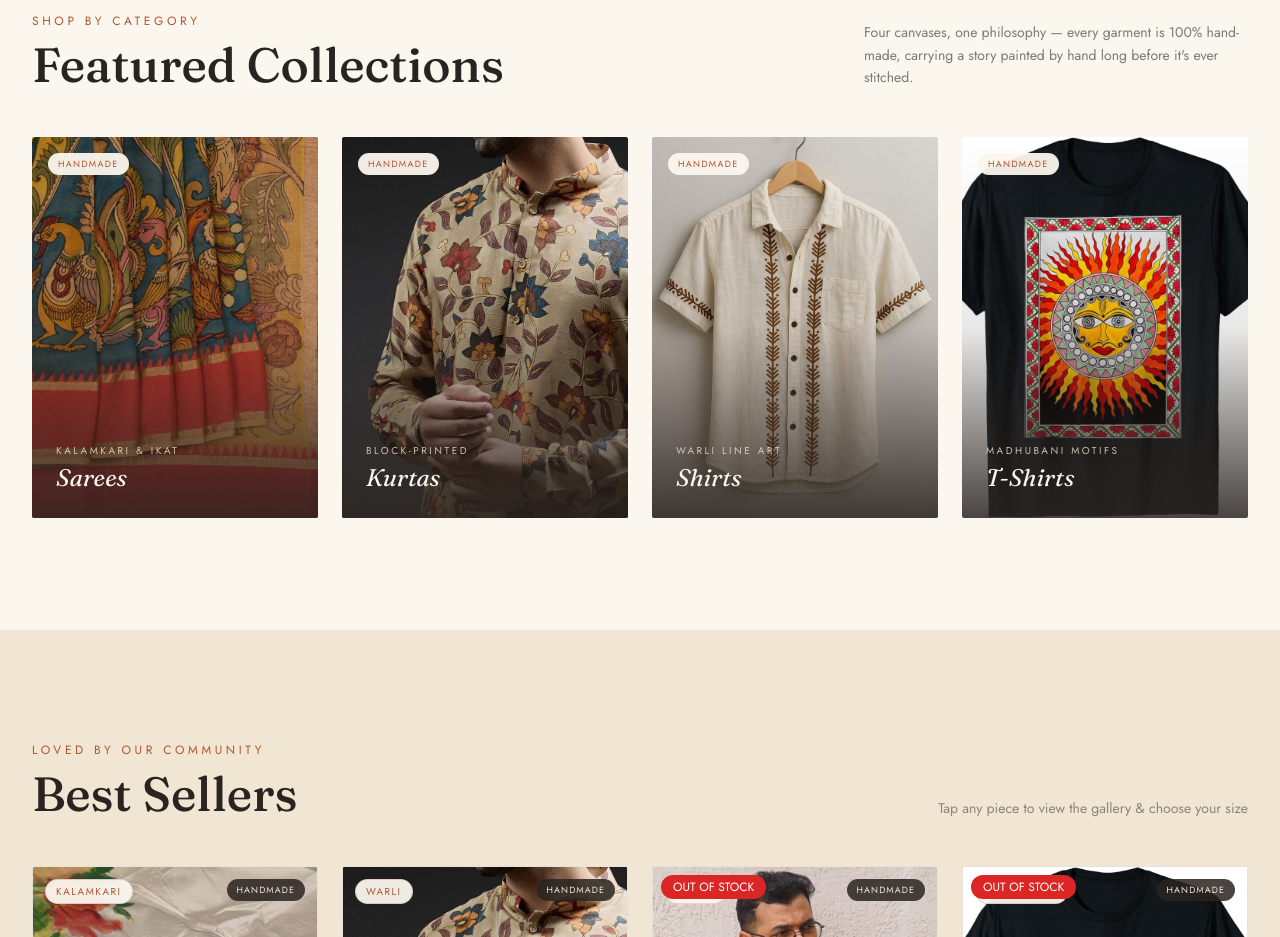
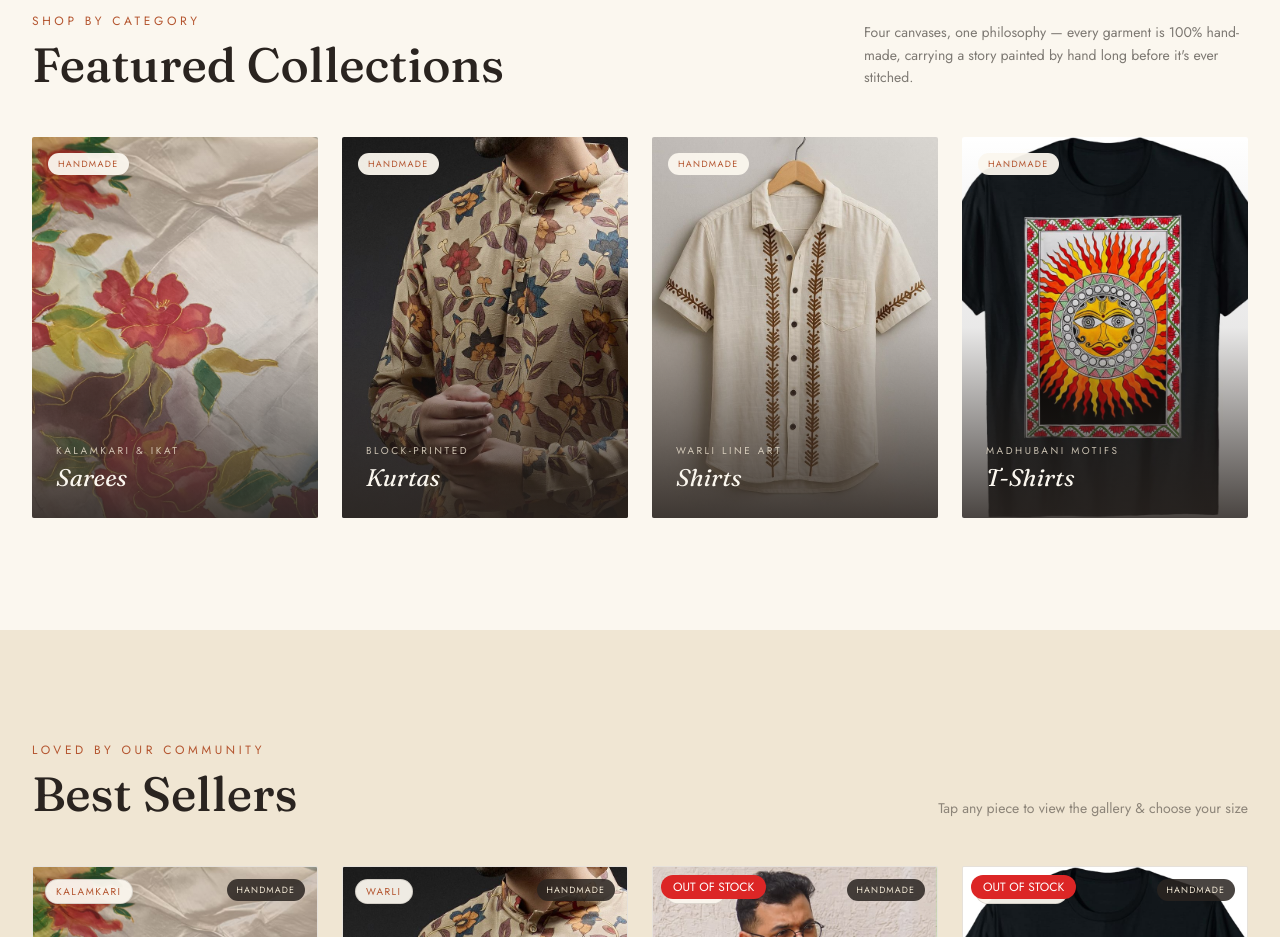
Before and after one commit to artbioom/artbioom123, a plain HTML site: page index.html in a window 1280 px wide. Shown: the part 1300-2237 px from the top of the page. Drawn offline with nearby package versions, Linux system fonts and the light colour scheme.

Commit message:
Update image source in index.html

```diff
--- a/index.html
+++ b/index.html
@@ -237,7 +237,7 @@
 
   <div class="grid grid-cols-2 lg:grid-cols-4 gap-3 sm:gap-6">
     <a href="#bestsellers" class="group relative overflow-hidden rounded-sm aspect-[3/4] fade-up hover-lift">
-     <img src="png3.webp" alt="Kalamkari Peacock Saree" class="w-full h-full object-cover"> alt="Sarees collection" class="absolute inset-0 w-full h-full object-cover transition-transform duration-700 group-hover:scale-110">
+     <img src="png30.jpg" alt="Kalamkari Peacock Saree" class="w-full h-full object-cover"> alt="Sarees collection" class="absolute inset-0 w-full h-full object-cover transition-transform duration-700 group-hover:scale-110">
       <div class="absolute inset-0 bg-gradient-to-t from-charcoal/85 via-charcoal/10 to-transparent"></div>
       <span class="absolute top-2 left-2 sm:top-4 sm:left-4 bg-paper/95 text-terracotta text-[8px] sm:text-[9px] uppercase tracking-[0.15em] px-2 sm:px-2.5 py-1 rounded-full">Handmade</span>
       <div class="absolute bottom-0 p-4 sm:p-6 text-paper">
```
